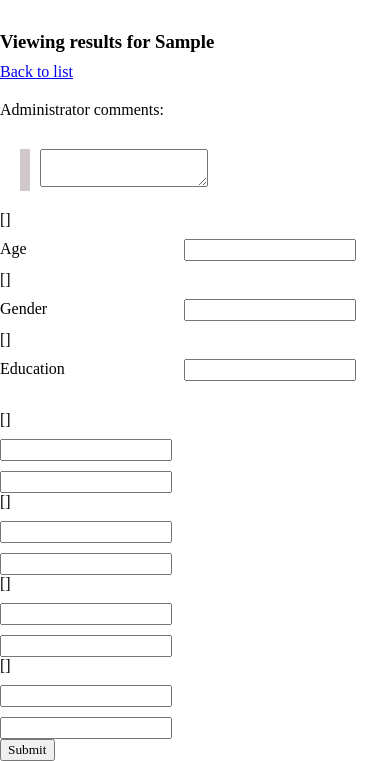
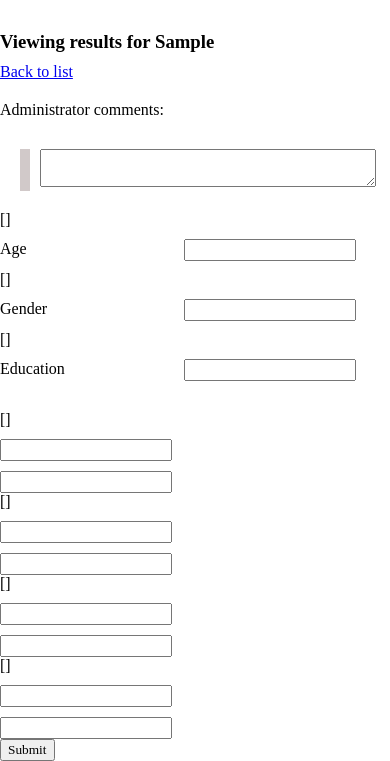
Before and after one commit to dantheman39/languageSurvey, a Django app: template templates/surveyThesis/one.html in a window 390 px wide. Shown: the part 101-862 px from the top of the page. Run offline with Django 3.2, Linux system fonts and the light colour scheme; the template is opened without the code that fills it: most values are stand-ins (such as "Sample title", 1, 10 or a date in 2020); form fields are guessed from the names that the template uses; some libraries are stand-ins or nearby versions.

Commit message:
Did a little styling for mobile

```diff
--- a/static/surveyThesis/loginPageStyle.css
+++ b/static/surveyThesis/loginPageStyle.css
@@ -13,7 +13,7 @@
 
 div#formDiv, div#logoutDiv {
 
-	width: 30em;
+	max-width: 30em;
 	margin-left: auto;
 	margin-right: auto;
 }
--- a/static/surveyThesis/surveyStyle.css
+++ b/static/surveyThesis/surveyStyle.css
@@ -29,13 +29,18 @@
 	padding-bottom:10px;
 }
 
-.foreignLangDiv, #visionProblemsDetails, #hearingProblemsDetails, #adminCommentDiv {
+.leftBarOffset, .foreignLangDiv {
 	border-left-style: solid;
 	border-width: 10px;
 	border-color: #d1c9c9;
 	margin: 20px;
 	max-width: 500px;
 	padding-left: 10px;
+}
+
+textarea {
+	width: 100%;
+	max-width: 30em;
 }
 
 .outerDiv {
--- a/templates/surveyThesis/one.html
+++ b/templates/surveyThesis/one.html
@@ -30,7 +30,7 @@
 		<p><a href="/results">Back to list</a></p>
 
 		<p>Administrator comments:</p>
-		<div id="adminCommentDiv">
+		<div id="adminCommentDiv" class="leftBarOffset">
 			{{ form.adminComment }}
 		</div>
 
@@ -282,7 +282,7 @@
 		{{ form.visionProblems }}
 	</div>
 
-	<div id="visionProblemsDetails" style="display:none;">
+	<div id="visionProblemsDetails" class="leftBarOffset" style="display:none;">
 		{{ form.visionProblemsDetails.errors }}
 		<p>{{ form.visionProblemsDetailsText }}</p>
 		{{ form.visionProblemsDetails }}
@@ -293,7 +293,7 @@
 		<p>{{ form.hearingProblemsText }}</p>
 		{{ form.hearingProblems }}
 	</div>
-	<div id="hearingProblemsDetails" style="display:none;">
+	<div id="hearingProblemsDetails" class="leftBarOffset" style="display:none;">
 		{{ form.hearingProblemsDetails.errors }}
 		<p>{{ form.hearingProblemsDetailsText }}</p>
 		{{ form.hearingProblemsDetails }}
```
